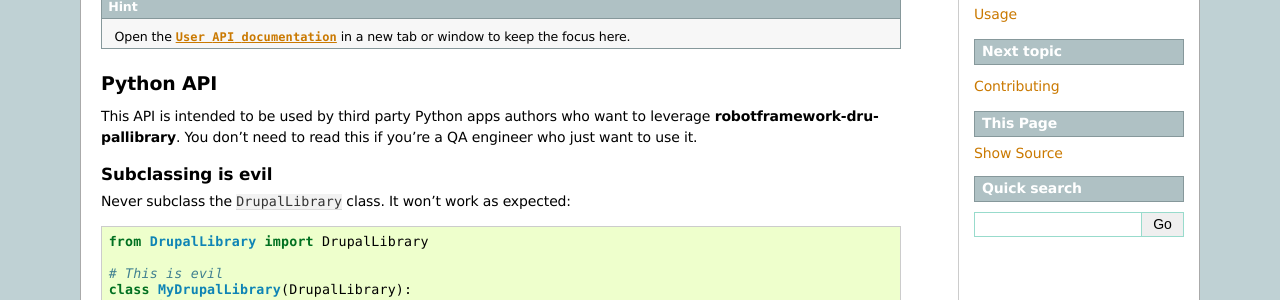
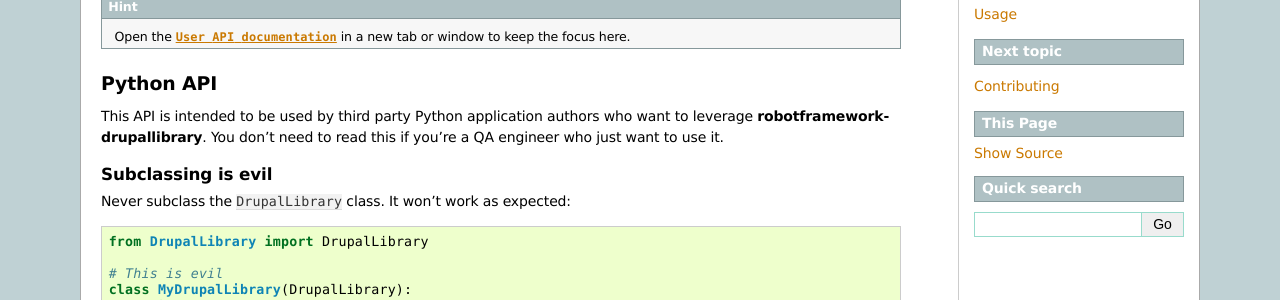
Before and after one commit to alterway/robotframework-drupallibrary, a Sphinx documentation site: the page built from docs/api.rst, in a window 1280 px wide. Shown: the part 223-523 px from the top of the page. Built offline with Sphinx 7.4.7, drawn with Linux system fonts in a browser that asks for light colours.

Commit message:
Typo in the doc

```diff
--- a/README.rst
+++ b/README.rst
@@ -34,7 +34,7 @@
 .. code:: console
 
    $ python setup.py build_sphinx
-   $ firefox build/sphinx/html/index.html
+   $ firefox gh-pages/html/index.html
 
 Links
 =====
--- a/docs/api.rst
+++ b/docs/api.rst
@@ -21,9 +21,9 @@
 Python API
 ==========
 
-This API is intended to be used by third party Python apps authors who want to
-leverage **robotframework-drupallibrary**. You don't need to read this if
-you're a QA engineer who just want to use it.
+This API is intended to be used by third party Python application authors who
+want to leverage **robotframework-drupallibrary**. You don't need to read this
+if you're a QA engineer who just want to use it.
 
 Subclassing is evil
 -------------------
--- a/docs/contributing.rst
+++ b/docs/contributing.rst
@@ -28,7 +28,7 @@
   layout).
 - I'm stuck to find an easy way to mock the downstream Selenium engine in the
   unit tests.
-- I did'nt find (or search correctly) recommanded patterns in the |rf-user-guide|.
+- I didn't find (or search correctly) recommended patterns in the |rf-user-guide|.
   Any pointer is welcome.
 
 If you want to improve this package too, consider forking this project,
--- a/docs/contributors.rst
+++ b/docs/contributors.rst
@@ -2,6 +2,6 @@
 Contributors
 ============
 
-``DrupalLibrary`` is a software provided by Alter Way.
+``DrupalLibrary`` is a software sponsored by `Alter Way <http://www.alterway.fr>`_.
 
 * `Gilles Lenfant <gilles.lenfant@alterway.fr>`_: Main developer
--- a/docs/installation.rst
+++ b/docs/installation.rst
@@ -8,14 +8,14 @@
 ====================
 
 I assume that you already got Python 2.7, the |pip| installer and - preferably
-bet not necessarily - |virtualenv|.
+but not necessarily - |virtualenv|.
 
 .. attention::
 
    Unlike lots of |robotframework| libraries, this package will work only with
    CPython, and not Jython or IronPython.
 
-   Why ? Because explore in depth complex HTML structures as the ones
+   Why? Because explore in depth complex HTML structures as the ones
    distributed by modern CMS need a real HTML parser with the support of a
    full featured XPath engine. That's why I use the excellent |lxml| package,
    that does not - unfortunately - support Jython or IronPython.
--- a/docs/overview.rst
+++ b/docs/overview.rst
@@ -16,7 +16,7 @@
 =============
 
 This package provides a new keywords library intended to help authors of
-Drupal sites functional testing scenarios setting up the site and shortcut
+Drupal sites functional testing scenarios setting up the site and short cut
 looooong fixture scripts using the classical and "all purpose"
 `robotframework-selenium2library <https://github.com/rtomac/robotframework-selenium2library>`_.
 
--- a/docs/usage.rst
+++ b/docs/usage.rst
@@ -12,10 +12,10 @@
 
 The only |robotframework| library exposed by **robotframework-drupallibrary**
 is called :obj:`DrupalLibrary`. Using its keywords in any test case requires
-to setup and open a browser using its :obj:`Open Browser` keyword.
+to set up and open a browser using its :obj:`Open Browser` keyword.
 
 Indeed, :obj:`DrupalLibrary` keywords use the Selenium browser instance that
-is peovided by :obj:`Selenium2Library`. And running any :obj:`DrupalLibrary`
+is provided by :obj:`Selenium2Library`. And running any :obj:`DrupalLibrary`
 without having previously opened a :obj:`Selenium2Library` browser may drive
 to unpredictable results and behaviour.
 
@@ -70,7 +70,7 @@
 
    The test suite targets a public Drupal 7 demo site. You may prefer using
    your own development site changing the variables :samp:`${HOME URL}`
-   alonside with :samp:`${WM NAME}` (the username of an administrator) and
+   alongside with :samp:`${WM NAME}` (the username of an administrator) and
    :samp:`${WM PASS}` (his password).
 
 Of course you start with :file:`addmembers.robot` :
```
